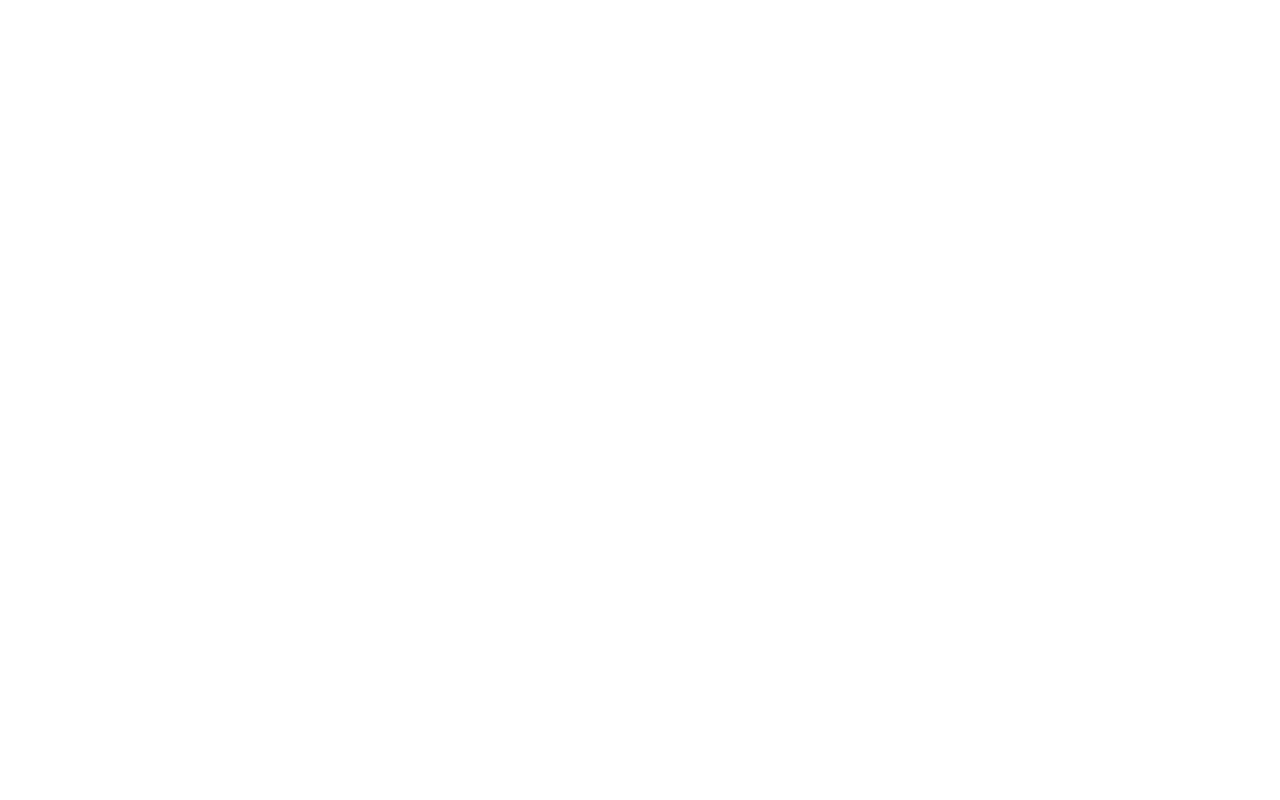
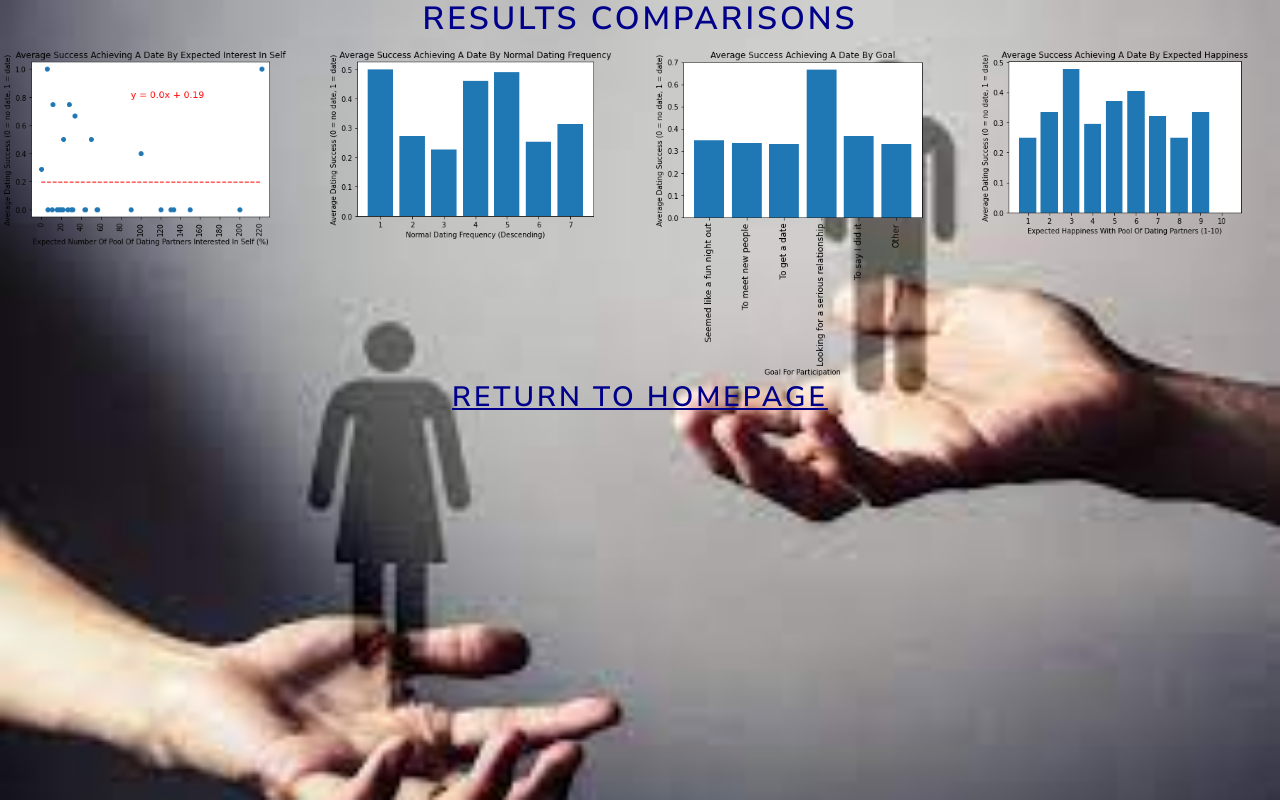
Before and after one commit to lmodenbach/web-design-challenge, a plain HTML site: page comparisons.html in a window 1280 px wide. Drawn offline with Linux system fonts and the light colour scheme.

Commit message:
drafted comparisons

```diff
--- a/Assets/myStyles.css
+++ b/Assets/myStyles.css
@@ -25,6 +25,14 @@ div.data_background {
 
 div.home_background {
   background-image: url("dating.png");
+  background-color:darksalmon;
+  background-size: cover;
+  width: 100%;
+  height: 100%;
+}
+
+div.comparisons_background {
+  background-image: url("comparisons.png");
   background-color:aliceblue;
   background-size: cover;
   width: 100%;
--- a/comparisons.html
+++ b/comparisons.html
@@ -0,0 +1,26 @@
+<html lang="en">
+<head>
+  <meta charset="UTF-8">
+  <meta http-equiv="X-UA-Compatible" content="IE=edge">
+  <meta name="viewport" content="width=device-width, height=device-height, initial-scale=1.0">
+  <title>Comparisons</title>
+  <link rel="stylesheet" href="Assets/bootstrap.min.css">
+  <link rel="stylesheet" href="Assets/myStyles.css">
+</head>
+<div class="comparisons_background">
+<body>
+    <caption>
+        <h1 style="text-align: center;color:darkblue" ><b>Results Comparisons</b></h1>
+    </caption>
+    <div class="row">
+        <div class="col-md"><img src="Visualizations/DateByExpectedInterest.png" length=250, width=290 title="Expected Interest Analysis"></div>
+        <div class="col-md"><img src="Visualizations/DateByFrequency.png" length=250, width=290 title="Normal Frequency of Dating Analysis"></div>
+        <div class="col-md"><img src="Visualizations/DateByGoal.png" length=250, width=275 title="Goal Analysis"></div>
+        <div class="col-md"><img src="Visualizations/DateByHappiness.png" length=250, width=275 title="Expected Happiness Analysis"></div>
+      </div>
+</body>
+<footer>
+    <a href="index.html" style="text-align: center;color:darkblue"><b><h2 style="color:darkblue">Return to Homepage</h2></b></a>
+</footer>
+</div>
+</html>
```
Also changed, not shown: Assets/comparisons.png (added).
